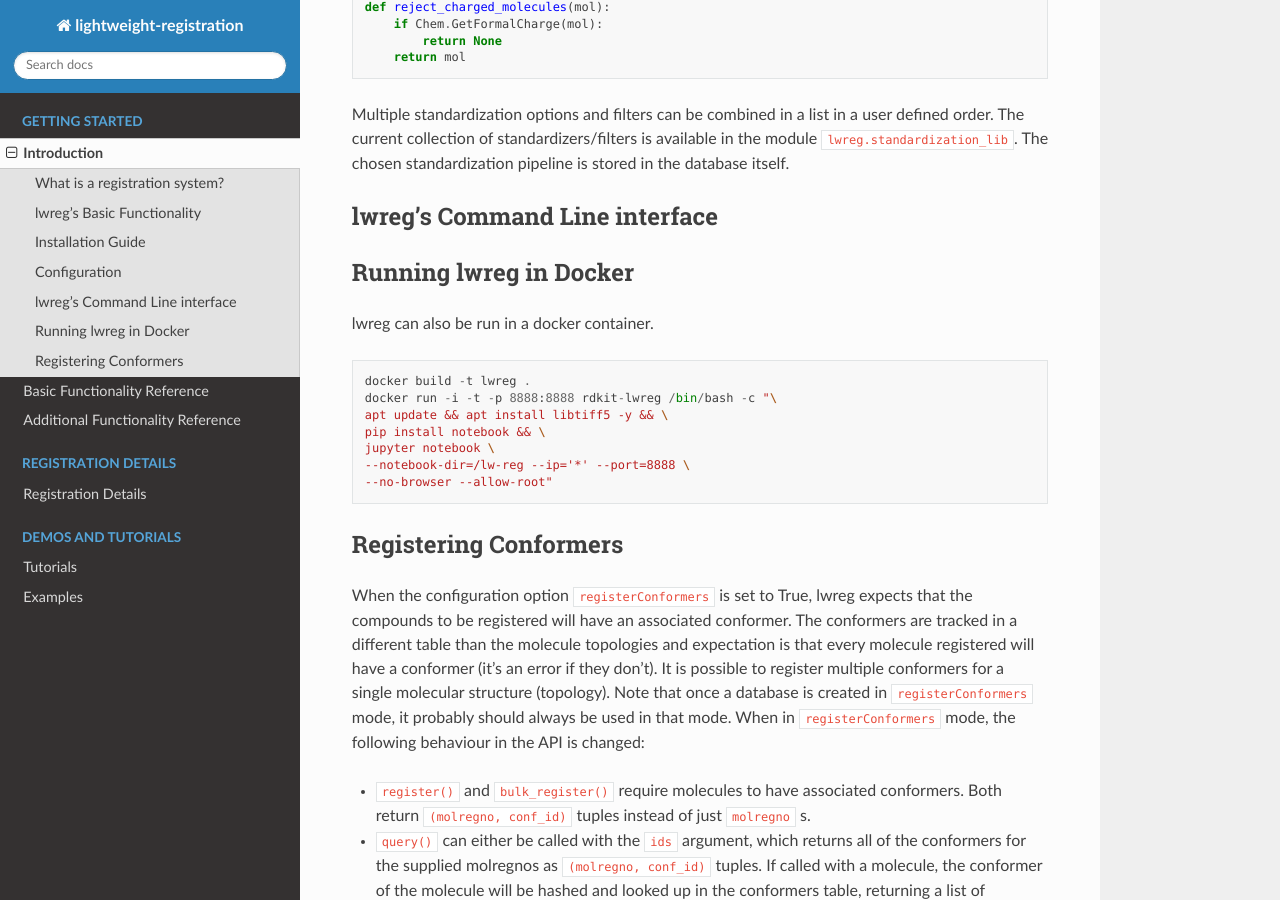
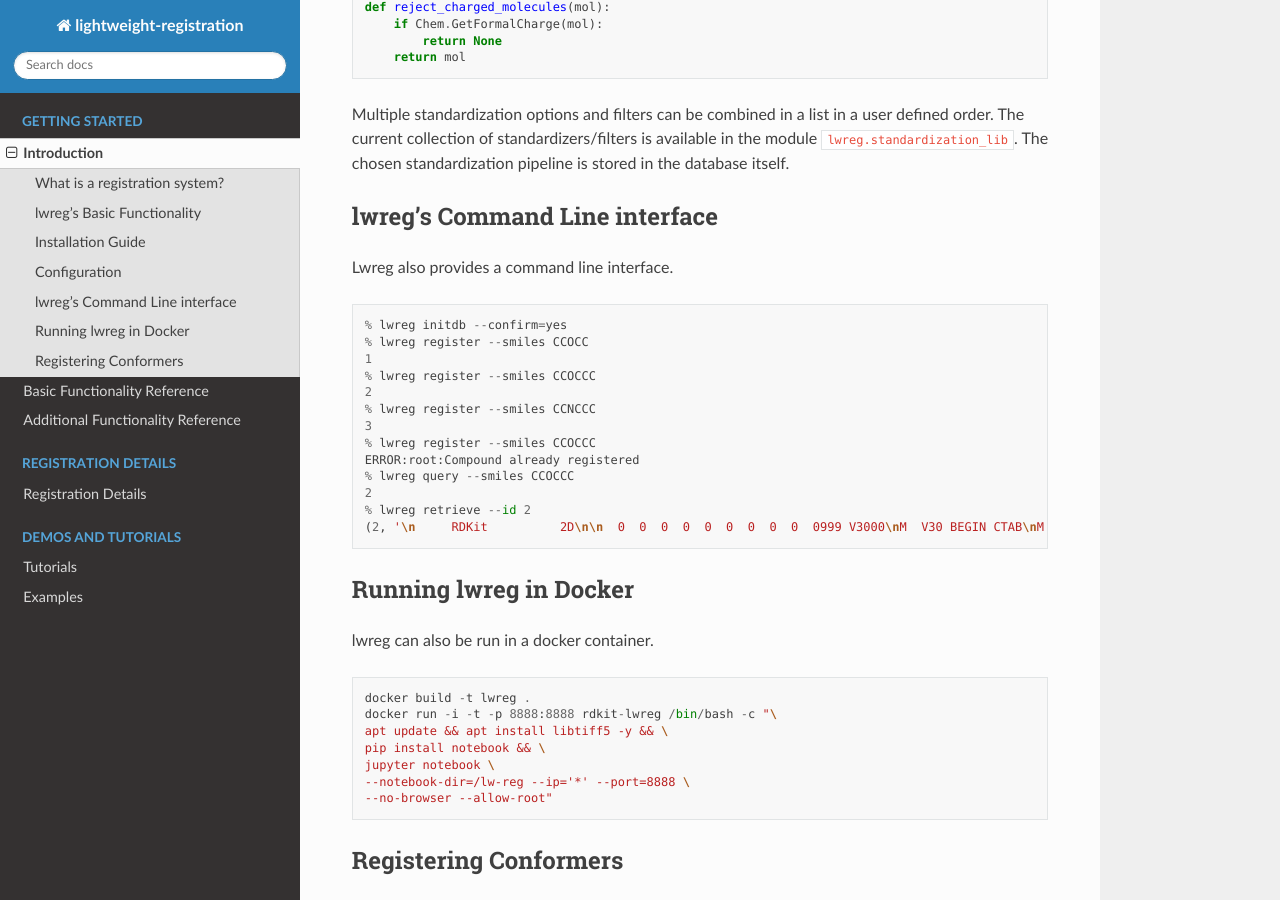
Before and after one commit to rinikerlab/lightweight-registration, a Sphinx documentation site: the page built from docs/source/gettingstarted.rst, in a window 1280 px wide and 900 px high, scrolled down 2536 px. Built offline with Sphinx 7.4.7 and the Read the Docs theme 3.1.0, drawn with Linux system fonts in a browser that asks for light colours.

Commit message:
adding info to gettingstarted

```diff
--- a/docs/source/gettingstarted.rst
+++ b/docs/source/gettingstarted.rst
@@ -121,6 +121,21 @@ The chosen standardization pipeline is stored in the database itself.
 
 lwreg's Command Line interface
 -------------------------------
+Lwreg also provides a command line interface. ::
+
+    % lwreg initdb --confirm=yes
+    % lwreg register --smiles CCOCC
+    1
+    % lwreg register --smiles CCOCCC
+    2
+    % lwreg register --smiles CCNCCC
+    3
+    % lwreg register --smiles CCOCCC
+    ERROR:root:Compound already registered
+    % lwreg query --smiles CCOCCC
+    2
+    % lwreg retrieve --id 2
+    (2, '\n     RDKit          2D\n\n  0  0  0  0  0  0  0  0  0  0999 V3000\nM  V30 BEGIN CTAB\nM  V30 COUNTS 6 5 0 0 0\nM  V30 BEGIN ATOM\nM  V30 1 C 0.000000 0.000000 0.000000 0\nM  V30 2 C 1.299038 0.750000 0.000000 0\nM  V30 3 O 2.598076 -0.000000 0.000000 0\nM  V30 4 C 3.897114 0.750000 0.000000 0\nM  V30 5 C 5.196152 -0.000000 0.000000 0\nM  V30 6 C 6.495191 0.750000 0.000000 0\nM  V30 END ATOM\nM  V30 BEGIN BOND\nM  V30 1 1 1 2\nM  V30 2 1 2 3\nM  V30 3 1 3 4\nM  V30 4 1 4 5\nM  V30 5 1 5 6\nM  V30 END BOND\nM  V30 END CTAB\nM  END\n', 'mol')
 
 
 Running lwreg in Docker
```
